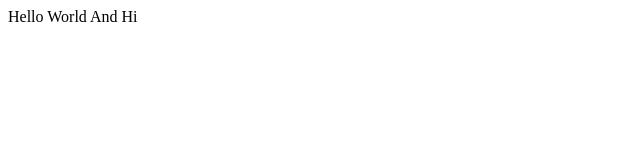
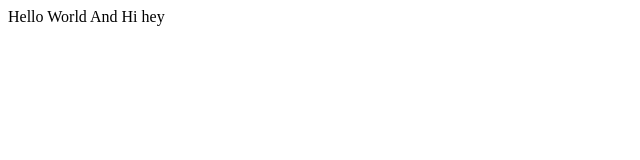
Before and after one commit to sanket-99/demo, a plain HTML site: page index.html in a window 1280 px wide. Shown: the full height of the page, 0-640 px from the left. Drawn offline with Linux system fonts and the light colour scheme.

Commit message:
checking ignore

```diff
--- a/index.html
+++ b/index.html
@@ -1,7 +1,7 @@
 <html>
 <header>
 <title>DEMO TITLE</title>
-Hello World And Hi
+Hello World And Hi hey
 </header>
 <body>
 </body>
```
